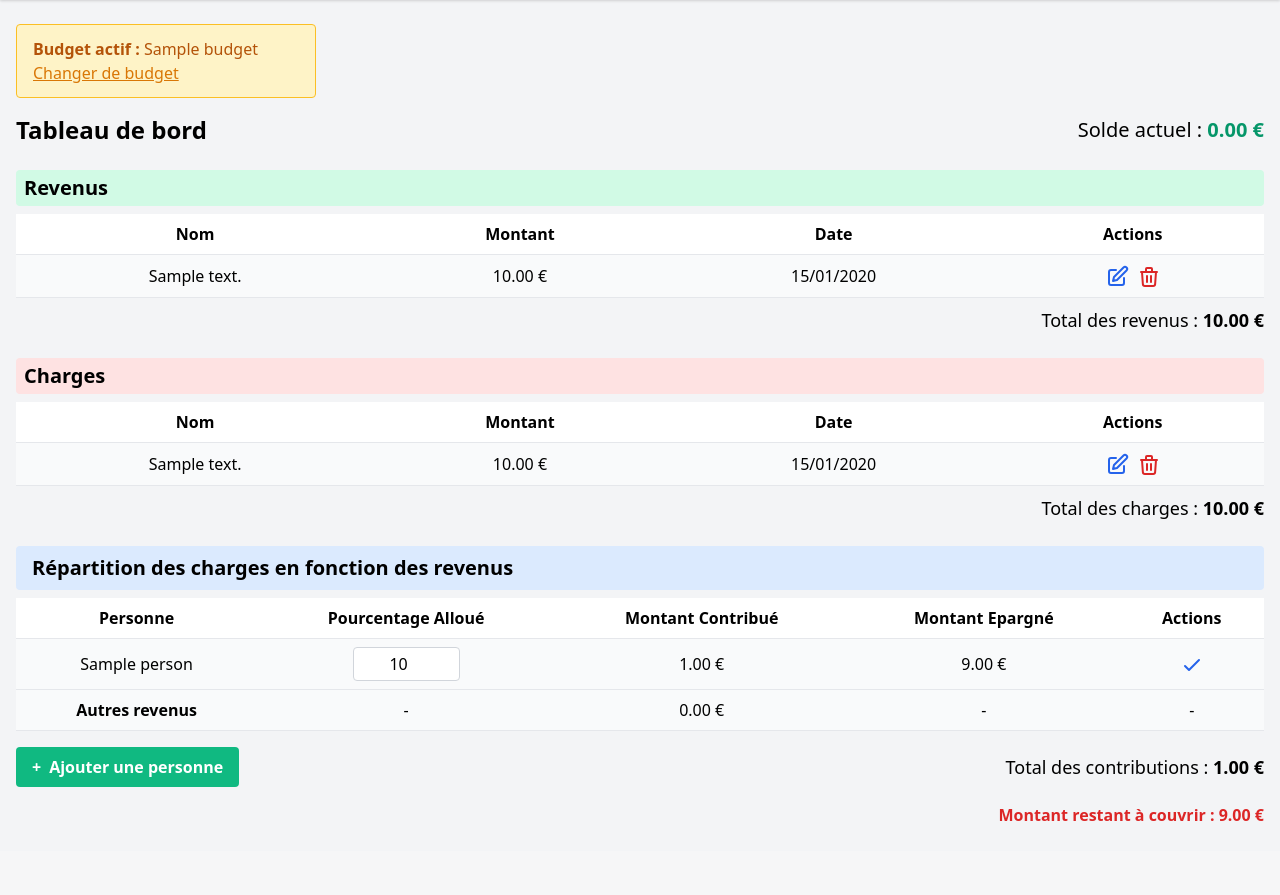
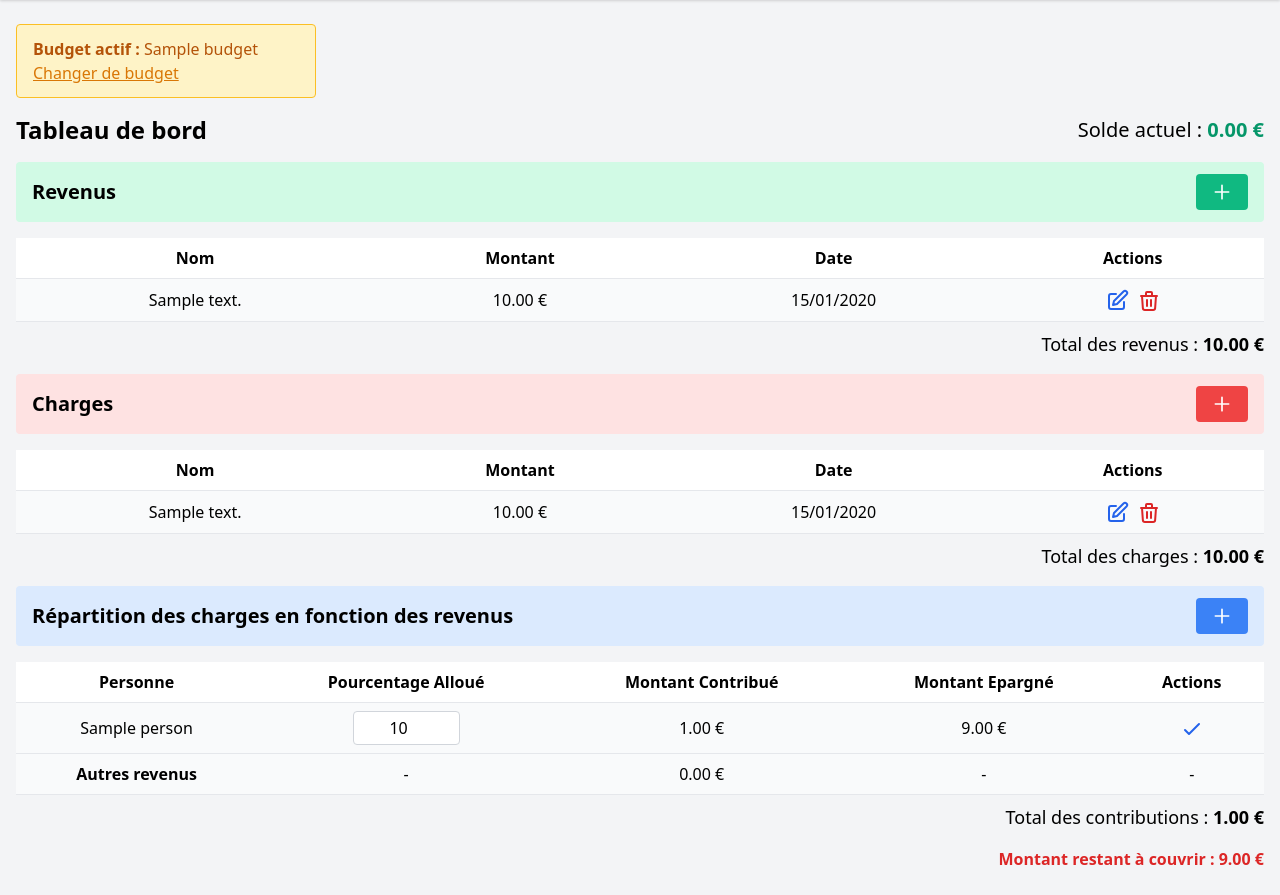
Before and after one commit to BaptisteRabouin/Budgetapp, a Flask app: page / in a window 1280 px wide. Shown: the part 72-967 px from the top of the page. Before the commit the page ends 893 px from the top, so only its background shows below. Run offline with Flask 3, Linux system fonts and the light colour scheme; the visitor is signed in with stand-in values (Sample User, id 1); tables that the repository leaves empty hold one stand-in row (values such as "Sample post").

Commit message:
push automatisé

```diff
--- a/app/templates/index.html
+++ b/app/templates/index.html
@@ -34,7 +34,17 @@
 </div>
 
 <!-- Section des revenus -->
-<h2 class="text-xl font-semibold mt-6 mb-2 bg-green-100 px-2 py-1 rounded">Revenus</h2>
+<div class="bg-green-100 px-4 py-3 rounded flex items-center justify-between mb-4">
+    <h2 class="text-xl font-semibold">Revenus</h2>
+    <a href="{{ url_for('add_revenue') }}"
+       class="bg-green-500 hover:bg-green-700 text-white font-bold py-2 px-4 rounded inline-flex items-center">
+        <svg xmlns="http://www.w3.org/2000/svg" class="h-5 w-5" fill="none" viewBox="0 0 24 24" stroke="currentColor">
+            <path stroke-linecap="round" stroke-linejoin="round" stroke-width="2"
+                  d="M12 4v16m8-8H4" />
+        </svg>
+    </a>
+</div>
+
 <table class="min-w-full bg-white">
     <thead>
         <tr>
@@ -69,10 +79,20 @@
         {% endfor %}
     </tbody>
 </table>
-<p class="text-lg mt-2 text-right">Total des revenus : <span class="font-semibold">{{ "{:.2f}".format(total_revenues) }} €</span></p>
+<p class="text-lg mt-2 mb-4 text-right">Total des revenus : <span class="font-semibold">{{ "{:.2f}".format(total_revenues) }} €</span></p>
 
 <!-- Section des charges -->
-<h2 class="text-xl font-semibold mt-6 mb-2 bg-red-100 px-2 py-1 rounded">Charges</h2>
+<div class="bg-red-100 px-4 py-3 rounded flex items-center justify-between mb-4">
+    <h2 class="text-xl font-semibold">Charges</h2>
+    <a href="{{ url_for('add_charge') }}"
+       class="bg-red-500 hover:bg-red-700 text-white font-bold py-2 px-4 rounded inline-flex items-center">
+        <svg xmlns="http://www.w3.org/2000/svg" class="h-5 w-5" fill="none" viewBox="0 0 24 24" stroke="currentColor">
+            <path stroke-linecap="round" stroke-linejoin="round" stroke-width="2"
+                  d="M12 4v16m8-8H4" />
+        </svg>
+    </a>
+</div>
+
 <table class="min-w-full bg-white">
     <thead>
         <tr>
@@ -107,10 +127,20 @@
         {% endfor %}
     </tbody>
 </table>
-<p class="text-lg mt-2 text-right">Total des charges : <span class="font-semibold">{{ "{:.2f}".format(total_charges) }} €</span></p>
+<p class="text-lg mt-2 mb-4 text-right">Total des charges : <span class="font-semibold">{{ "{:.2f}".format(total_charges) }} €</span></p>
+
 
 <!-- Section des pourcentages et contributions -->
-<h2 class="text-xl font-semibold mt-6 mb-2 bg-blue-100 px-4 py-2 rounded">Répartition des charges en fonction des revenus</h2>
+<div class="bg-blue-100 px-4 py-3 rounded flex items-center justify-between mb-4">
+    <h2 class="text-xl font-semibold">Répartition des charges en fonction des revenus</h2>
+    <a href="{{ url_for('add_person') }}"
+       class="bg-blue-500 hover:bg-blue-700 text-white font-bold py-2 px-4 rounded inline-flex items-center">
+        <svg xmlns="http://www.w3.org/2000/svg" class="h-5 w-5" fill="none" viewBox="0 0 24 24" stroke="currentColor">
+            <path stroke-linecap="round" stroke-linejoin="round" stroke-width="2"
+                  d="M12 4v16m8-8H4" />
+        </svg>
+    </a>
+</div>
 
 <table class="min-w-full bg-white">
     <thead>
@@ -162,20 +192,9 @@
 
 
 <!-- Total des contributions -->
-<div class="flex justify-between items-center mt-4">
-    <!-- Bouton d'ajout de personne -->
-    <a href="{{ url_for('add_person') }}"
-       class="bg-green-500 hover:bg-green-700 text-white font-bold py-2 px-4 rounded inline-flex items-center">
-        <span class="mr-2">+</span>
-        Ajouter une personne
-    </a>
-
-    <!-- Texte du total des contributions -->
-    <p class="text-lg">
-        Total des contributions : <span class="font-bold">{{ "{:.2f}".format(total_contributions) }} €</span>
-    </p>
-</div>
-
+<p class="text-lg mt-2 text-right">
+    Total des contributions : <span class="font-bold">{{ "{:.2f}".format(total_contributions) }} €</span>
+</p>
 <div class="mt-4">
     {% if remaining_to_cover < 0 %}
     <p class="text-red-600 font-bold text-right">Montant restant à couvrir : {{ "{:.2f}".format(remaining_to_cover | abs) }} €</p>
```
